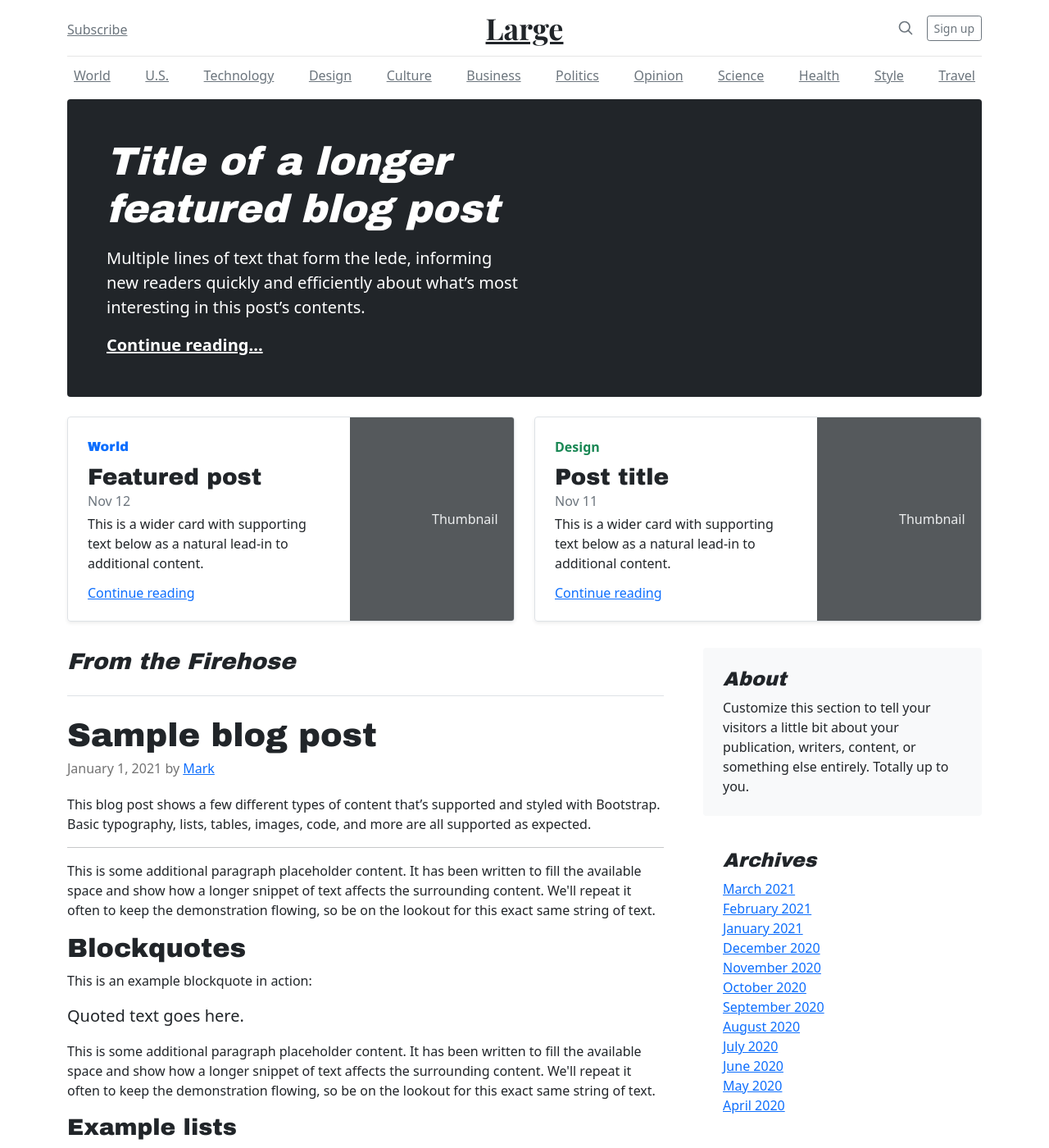
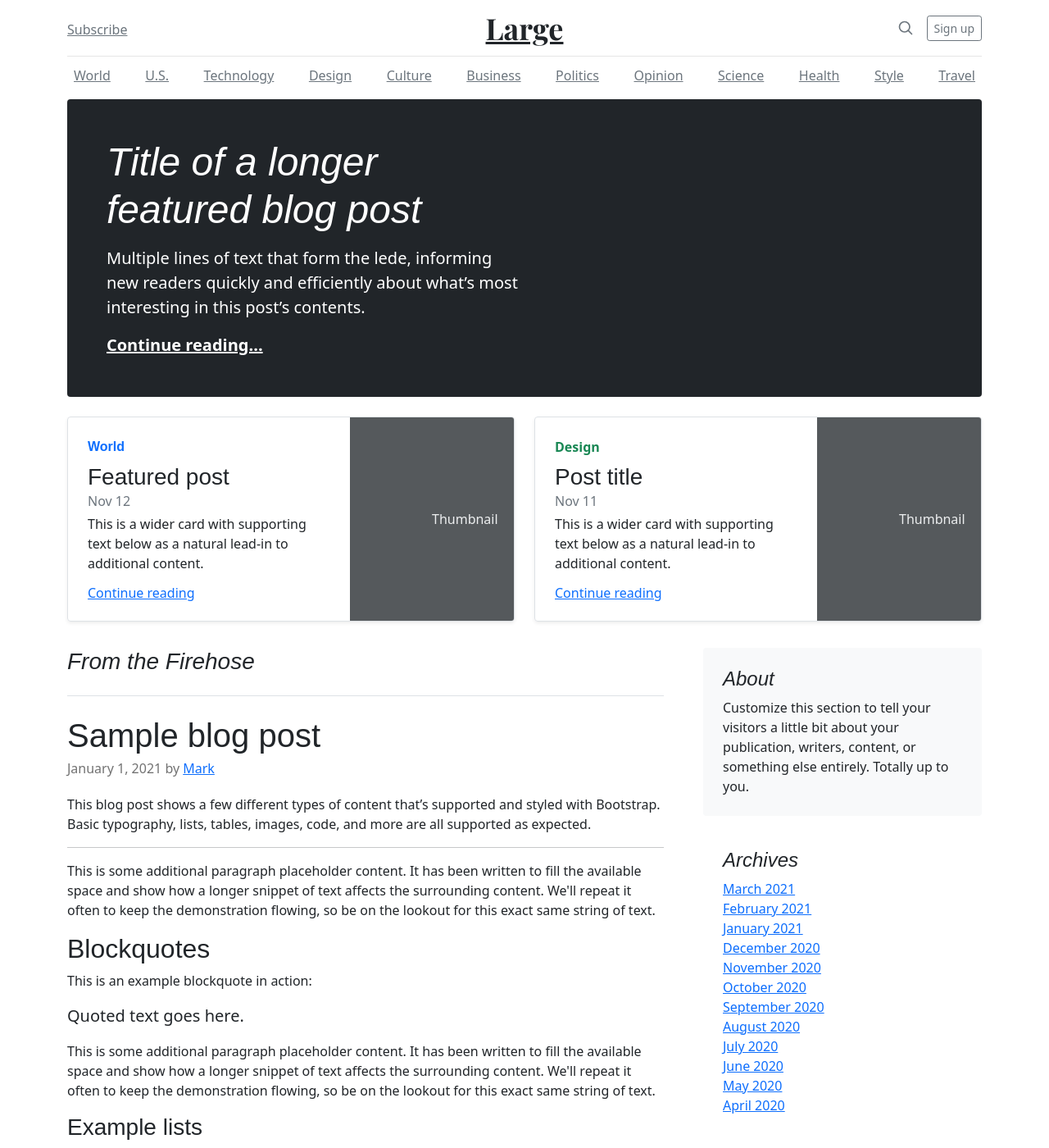
Before and after one commit to ConradoAlmeida/cheatsheets, a Jekyll site: the page teste.html, which Jekyll copies as it is, in a window 1280 px wide and 1400 px high. Shown: the whole window at 82% size. Built offline with Jekyll 4.4.1, drawn with Linux system fonts in a browser that asks for light colours.

Commit message:
altera de arial black para arial

```diff
--- a/assets/css/blog.css
+++ b/assets/css/blog.css
@@ -15,7 +15,7 @@
 }
 
 h1, h2, h3, h4, h5, h6 {
-  font-family: 'Arial black', Arial, Helvetica, sans-serif;
+  font-family: 'Arial', Arial, Helvetica, sans-serif;
 }
 
 .display-4 {
@@ -103,12 +103,12 @@ h1, h2, h3, h4, h5, h6 {
 }
 .text-custom {
   color:rgb(85, 130, 156);
-  font-family: 'Arial black', Arial, Helvetica, sans-serif;
+  font-family: 'Arial', Arial, Helvetica, sans-serif;
 }
 .p {
-   font-family: 'Arial black', Arial, Helvetica, sans-serif;
+   font-family: 'Arial', Arial, Helvetica, sans-serif;
 
 }
 .text-primary{
-  font-family: 'Arial black', Arial, Helvetica, sans-serif;
+  font-family: 'Arial', Arial, Helvetica, sans-serif;
 }
```
